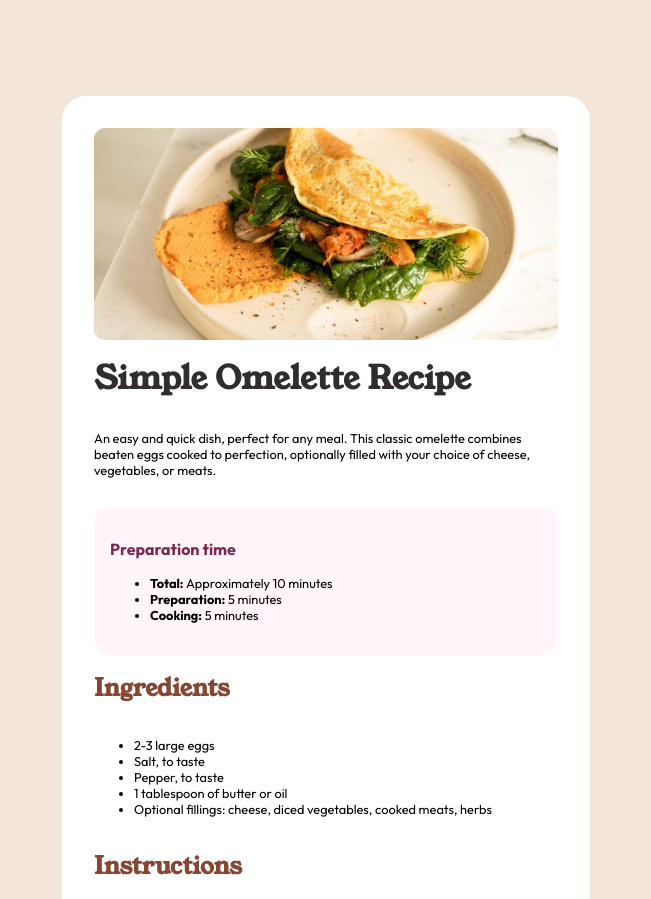
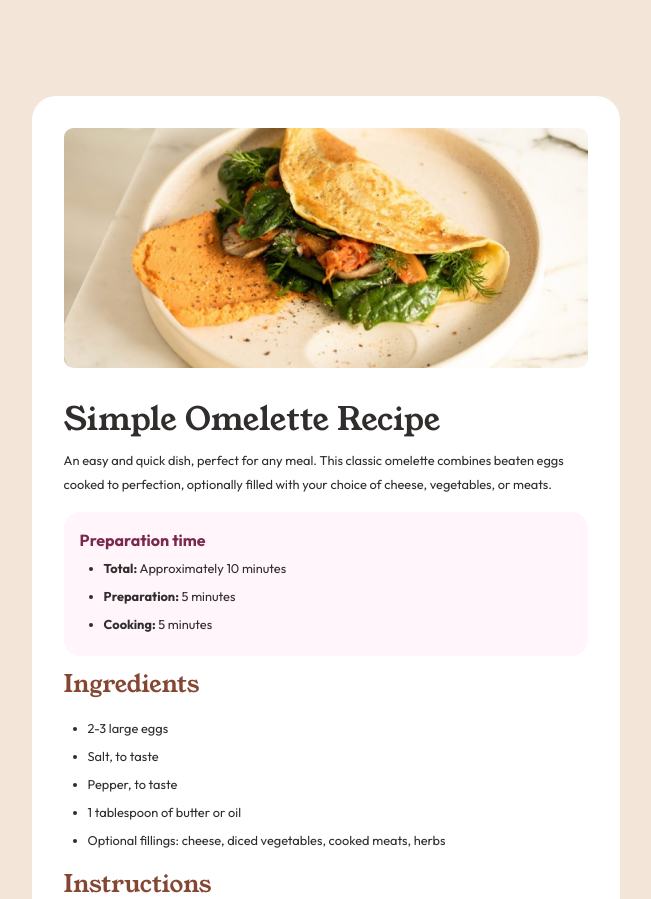
Before and after one commit to bessoAgustin/recipe-page-main, a plain HTML site: page index.html in a window 1280 px wide. Shown: the top 899 px of the page, without its empty margins (314-965 px from the left). Drawn offline with Linux system fonts and the light colour scheme.

Commit message:
Restyling ul and ol for a cleaner look.
Managed margins and padding for better spacing. Adjusted list item markers for improved readability.

```diff
--- a/styles.css
+++ b/styles.css
@@ -47,21 +47,24 @@ main{
     text-wrap: wrap;
     overflow-wrap: break-word;
     background-color: var(--color-white);
-    max-width: 33rem;
+    max-width: 36.8rem;
     height: fit-content;
     padding: 2rem;
     border-radius: 1.5rem;
     gap: 16px;
+    line-height: 1.5rem;
 }
 
 img{
     width: 100%;
-    border-radius: 0.7rem;
+    border-radius: .6rem;
+    margin-bottom: 1.5rem;
 }
 
 h1, h2{
     font-family: 'Young Serif', Georgia, Cambria, 'Times New Roman', Times, serif;
     margin: unset;
+    font-weight: 400;
 }
 
 h1{
@@ -72,13 +75,25 @@ h2{
     color: var(--color-brown-800);
 }
 
-p, li{
+p, ul, ol{
     font-size: .8rem;
+    color: var(--color-stone-900);
+    margin: 0;
+    padding: 0;
+}
+
+ul, ol{
+    padding-left: 1.25rem;
+}
+
+li{
+    margin: 0.25rem;
 }
 
 .prep-time{
     background-color: var(--color-rose-50);
     width: 100%;
+    height: min-content;
     padding: 1rem;
     border-radius: 1rem;
 }
@@ -87,6 +102,7 @@ p, li{
     color: var(--color-rose-800);
     font-weight: 700;
     font-size: 1rem;
+    margin: unset;
 }
 
 .attribution {
```
